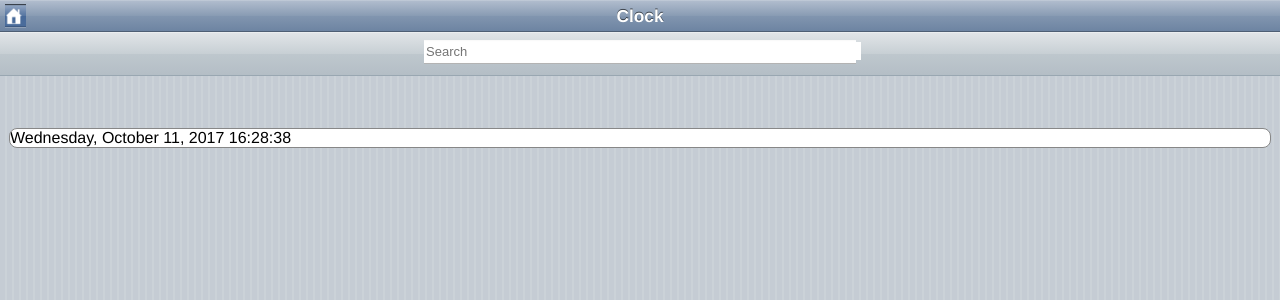
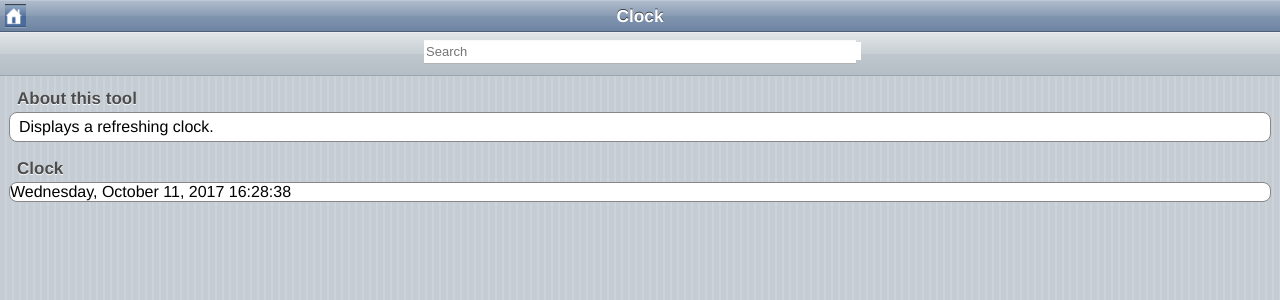
Before and after one commit to Samplasion/samplasion.github.iold, a Jekyll site: the page built from m/clock.html, in a window 1280 px wide. Shown: the top 300 px of the page. Built offline with Jekyll 4.4.1, drawn with Linux system fonts in a browser that asks for light colours.

Commit message:
Update clock.html

```diff
--- a/m/clock.html
+++ b/m/clock.html
@@ -2,7 +2,12 @@
 layout: mobile
 title: Clock
 ---
-<button id="clicked" onclick="date()" style="display: none;"></button><br /><br />
+<button id="clicked" onclick="date()" style="display: none;"></button> <span class="graytitle">About this tool</span>
+			<ul class="pageitem">
+				<li class="textbox">Displays a refreshing clock.
+				</li>
+			</ul>
+<span class="graytitle">Clock</span>
 <ul class="pageitem">
 <li class="textarea><div class="highlight" id="lol">⏱</div></li></ul>
 <script>
```
